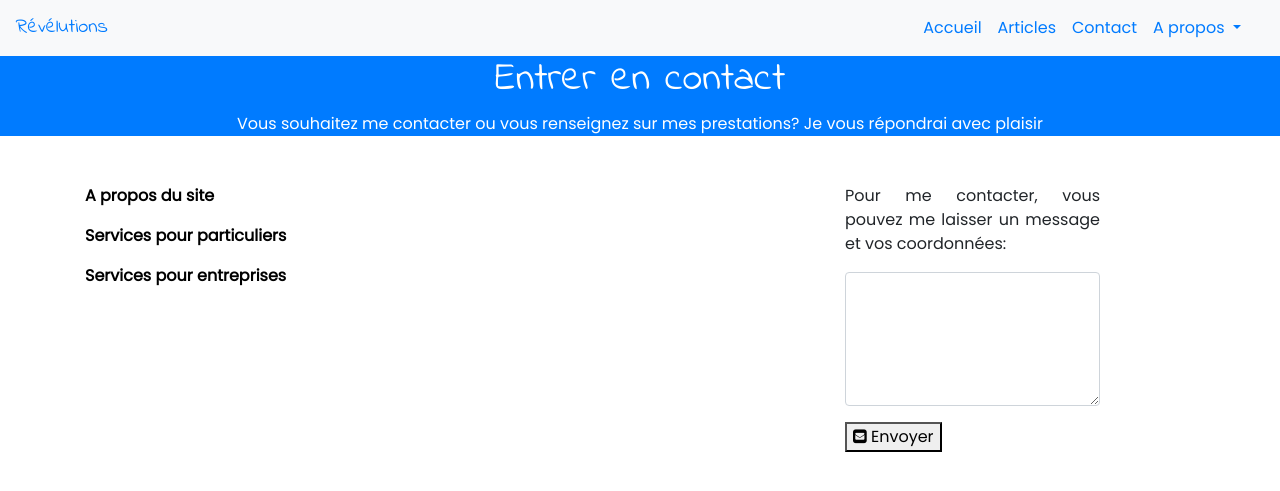
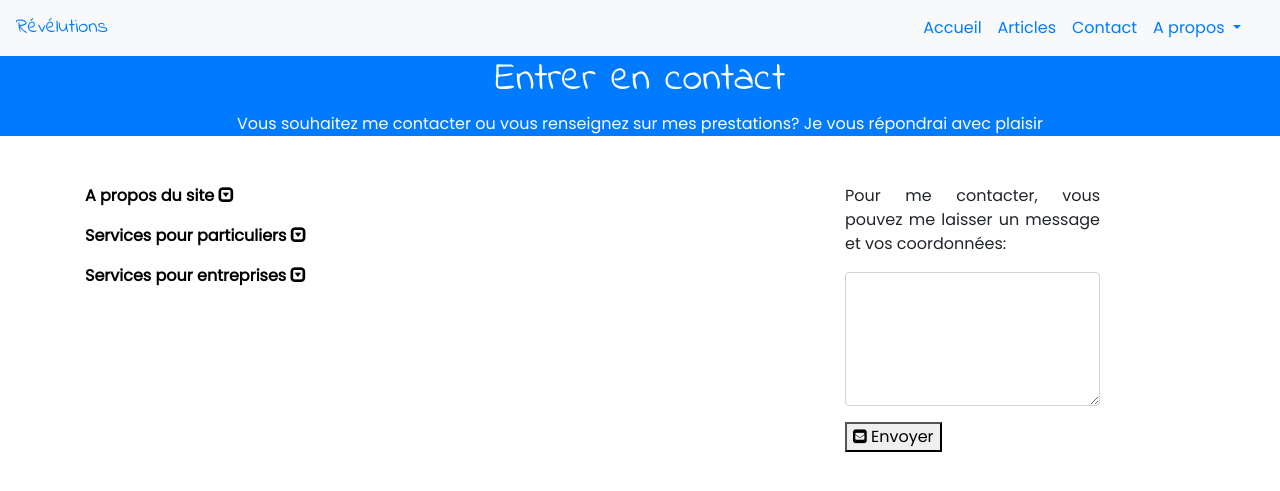
Before and after one commit to OrgaEvolutions/Nathoup.github.io, a Jekyll site: the page built from divers/contact.html, in a window 1280 px wide. Shown: the top 491 px of the page. Built offline with Jekyll 4.4.1, drawn with Linux system fonts in a browser that asks for light colours; nearby versions of some CDN libraries; some web fonts are replaced.

Commit message:
Update contact.html

```diff
--- a/divers/contact.html
+++ b/divers/contact.html
@@ -18,7 +18,7 @@ intro: Vous souhaitez me contacter ou vous renseignez sur mes prestations? Je vo
   <div class="col-md-8 order-md-1">
 
     <p><a data-toggle="collapse" href="#about_site" aria-expanded="false" style= "text-decoration: none;color: black;">
-      <b>A propos du site</b>
+      <b>A propos du site</b> <span class="glyphicon glyphicon-collapse-down"></span>
     </a></p>
 
     <p class="collapse" id="about_site">
@@ -26,7 +26,7 @@ intro: Vous souhaitez me contacter ou vous renseignez sur mes prestations? Je vo
     </p>
 
     <p><a data-toggle="collapse" href="#services_particuliers" aria-expanded="false" style= "text-decoration: none;color: black;">
-      <b>Services pour particuliers</b>
+      <b>Services pour particuliers</b> <span class="glyphicon glyphicon-collapse-down"></span>
     </a></p>
 
     <div class="collapse" id="services_particuliers">
@@ -53,7 +53,7 @@ intro: Vous souhaitez me contacter ou vous renseignez sur mes prestations? Je vo
     </div>
 
     <p><a data-toggle="collapse" href="#services_entreprises" aria-expanded="false" style= "text-decoration: none;color: black;">
-      <b>Services pour entreprises</b>
+      <b>Services pour entreprises</b> <span class="glyphicon glyphicon-collapse-down"></span>
     </a></p>
 
     <p></p>
```
